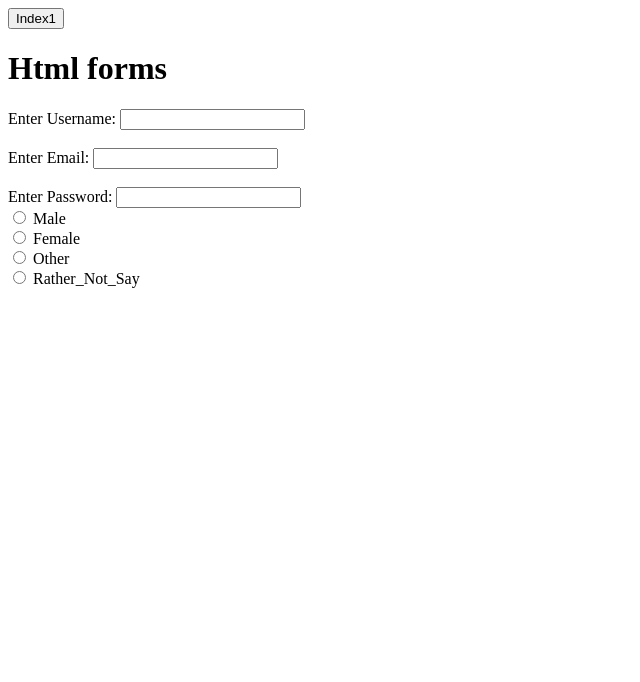
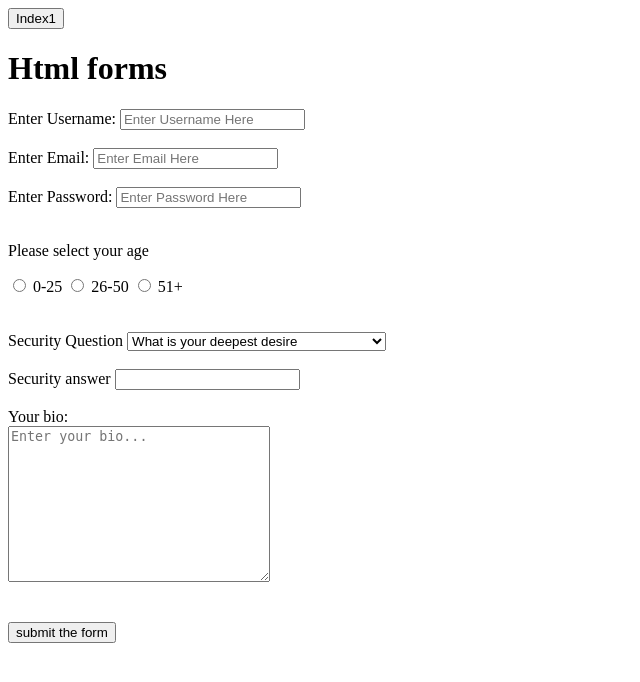
Before and after one commit to KingMondz/htms-css-ninja-tutorial, a PHP site: page / in a window 1280 px wide. Shown: the top 682 px of the page, without its empty margins (0-640 px from the left). Run offline with PHP 8.4, Linux system fonts and the light colour scheme.

Commit message:
nthng much

```diff
--- a/index.php
+++ b/index.php
@@ -5,7 +5,6 @@
     <meta name="viewport" content="width=device-width, initial-scale=1.0">
     <title>
         Forms
-        <!-- Just added this line here at 15.29 Aug 2023 through github.com and not my editor -->
     </title>
 </head>
 <body>
@@ -20,28 +19,28 @@
     <form action="">
         <!-- The "ID" tag can ce used to hook from JS/
          can also be used to syle in CSS/ BAsically a refrence/
-         Even linking it up with a label as I proceed
+         Even linking it up with a label as I proceed.
          Also note that the ID is a unique Identifier -->
          <!-- the name taf thet will be adding here ca be used for server
          side processing like calling it from PHP and shit like that
-        NAme tag is also usefull or grouping tugetha radio buttons and also enables that
-        you only select one of them at a time, for exampo.. somewhere below -->
+         Name tag is also usefull or grouping tugetha radio buttons and also enables that
+         you only select one of them at a time, for exampo.. somewhere below -->
         <!-- also discovered the shortcut (input:radio) which translates to (<input type="radio" name="" id="">)
-            very nais indeed-->
+         very nais indeed -->
         <!-- Also discovered that "value" attribute is what is submitted when the radio group is actioned -->
         <label for="username">Enter Username:</label>
-        <input type="text" id="username" name="username">
+        <input type="text" id="username" name="username" required placeholder="Enter Username Here">
         <br><br>
         <label for="email">Enter Email:</label>
-        <input type="email" id="email" name="email">
+        <input type="email" id="email" name="email" required placeholder="Enter Email Here">
         <br><br>
         <label for="password">Enter Password:</label>
-        <input type="password" id="password" name="password">
+        <input type="password" id="password" name="password" required placeholder="Enter Password Here">
 
         <div>
         <?php
         #call me genius coz i've just thought this one through...Yeabooo
-        $genders = array('Male','Female','Other','Rather_Not_Say');
+        #$genders = array('Male','Female','Other','Rather_Not_Say');
         /*
             Less efficient
             $genderValues = count($genders);
@@ -54,12 +53,49 @@
         */
         #This is the newest one...a For-each loop. convenience
         #AKA more efficient
-        foreach ($genders as $key => $value) {
-            echo  "<input type='radio' name='gender' value='.$value.' id='.$value.'>";
-            echo "<label for='.$value.'> $value</label>";
-            echo "<br>";
-        }
+        // foreach ($genders as $key => $value) {
+        //     echo  "<input type='radio' name='gender' value='.$value.' id='.$value.'>";
+        //     echo "<label for='.$value.'> $value</label>";
+        //     echo "<br>";
+        // }
         ?>
+        </div>
+        <br>
+        <div>
+        <p>Please select your age</p>
+        <input type="radio" name="age" value="0-25" id="option-1" required>
+        <label for="option-1">0-25</label>
+        <input type="radio" name="age" value="26-50" id="option-2" required>
+        <label for="option-2">26-50</label>
+        <input type="radio" name="age" value="51+" id="option-3" required>
+        <label for="option-3">51+</label>
+        </div>
+        <br><br>
+
+        <div>
+            <label for="question">Security Question</label>
+            <select name="question" id="question" required>
+                <option value="q1">What is your deepest desire</option>
+                <option value="q2">Whats your take on communism?</option>
+                <option value="q3">What is your best ever security question</option>
+            </select>
+
+            <br><br>
+
+            <label for="answer">Security answer</label>
+            <input type="text" name="answer" id="answer" required>
+
+            <br><br>
+        </div>
+
+        <div>
+            <label for="bio">Your bio:</label>
+            <br>
+            <textarea name="bio" id="bio" cols="30" rows="10" placeholder="Enter your bio..." required></textarea>
+        </div>
+        <br><br>
+        <div>
+            <input type="submit" value="submit the form">
         </div>
 
     </form>
```
